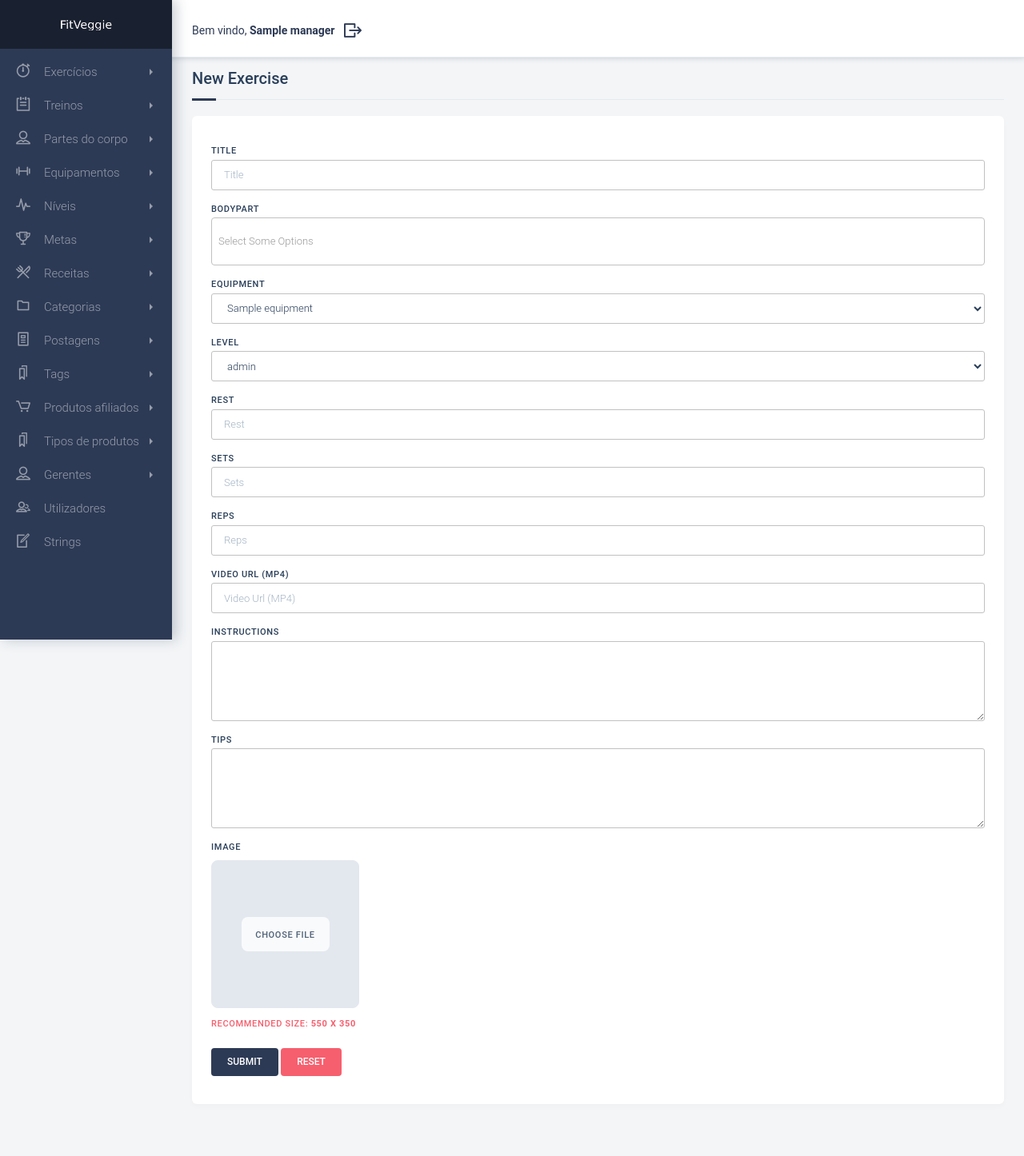
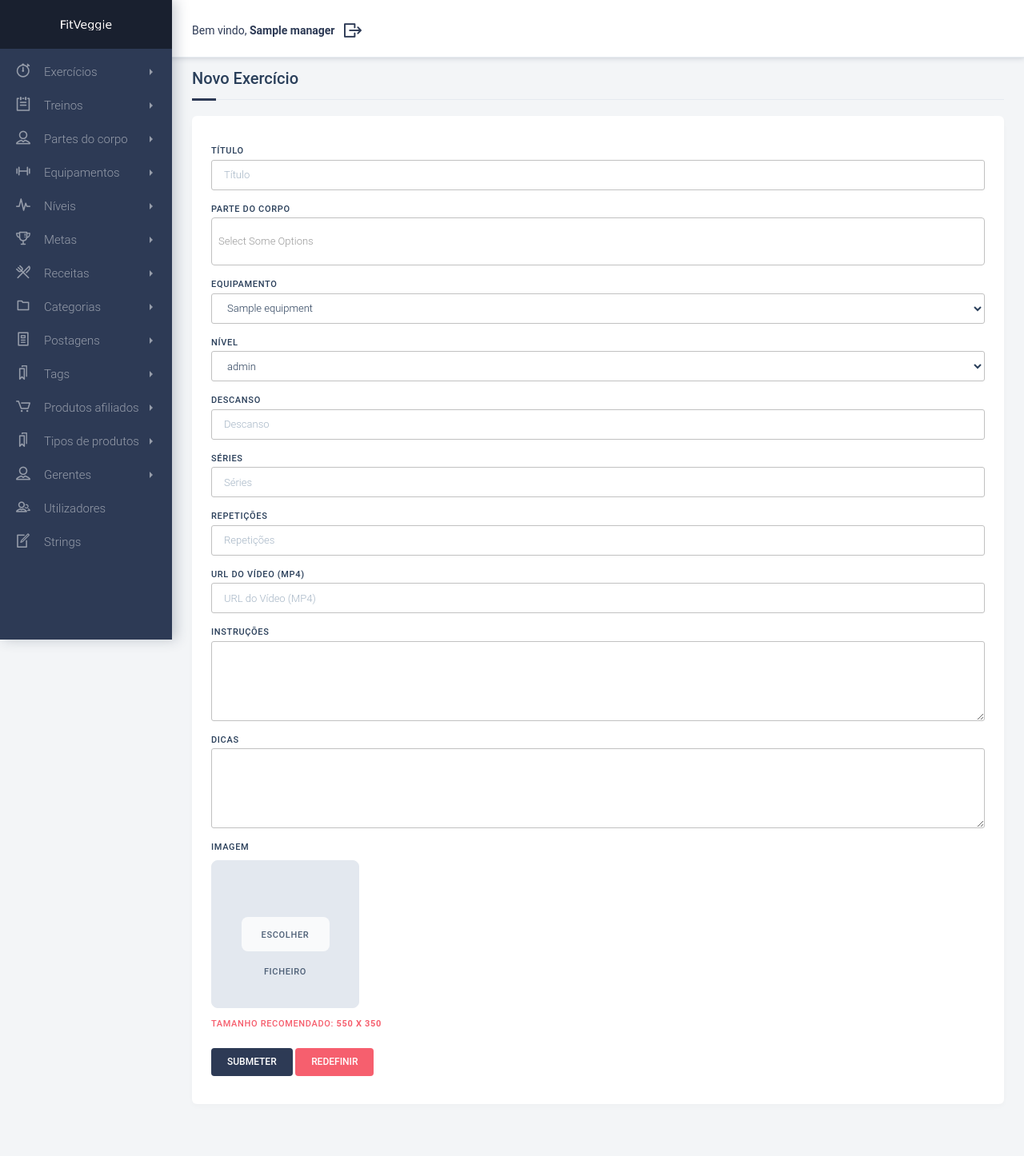
Before and after one commit to pedroviegas/FitVeggie, a PHP site: page /backend/controller/new_exercise.php in a window 1280 px wide. Shown: the whole page at 80% size. Run offline with PHP 8.4, Linux system fonts and the light colour scheme; the visitor is signed in with stand-in values (Sample User, id 1); tables that the repository leaves empty or names only in its code hold one stand-in row (values such as "Sample post"); some libraries are stand-ins or nearby versions.

Commit message:
exercicios

```diff
--- a/backend/views/new.exercise.view.php
+++ b/backend/views/new.exercise.view.php
@@ -1,19 +1,17 @@
 <?php require'sidebar.php'; ?>
 
-<!--Page Container-->
+<!--Conteúdo da Página-->
 <section class="page-container">
     <div class="page-content-wrapper">
 
-
-
-        <!--Main Content-->
+        <!--Conteúdo Principal-->
 
  <div class="content sm-gutter">
             <div class="container-fluid padding-25 sm-padding-10">
                 <div class="row">
                     <div class="col-12">
                         <div class="block-heading d-flex align-items-center title-pages">
-                    <h5 class="text-truncate">New Exercise</h5>
+                            <h5 class="text-truncate">Novo Exercício</h5>
                         </div>
                     </div>
 
@@ -27,63 +25,61 @@
     <div class="form-group col-md-12">
         <div class="block col-md-12" style="padding-bottom: 35px">
 
- <label class="control-label">Title</label>
-   <input type="text" value="" maxlength="80" placeholder="Title" name="exercise_title" class="form-control" required="">
+        <label class="control-label">Título</label>
+        <input type="text" value="" maxlength="80" placeholder="Título" name="exercise_title" class="form-control" required="">
 
-   <label class="control-label">Bodypart</label>
+        <label class="control-label">Parte do Corpo</label>
         <select multiple="multiple" class="my-select form-control" name="bodypart_id[]" required="">
             <?php foreach($bodyparts_lists as $bodyparts_list): ?>
             <option data-img-src="<?php echo SITE_URL ?>/images/<?php echo $bodyparts_list['bodypart_image']; ?>" value="<?php echo $bodyparts_list['bodypart_id']; ?>"><?php echo $bodyparts_list['bodypart_title']; ?></option>
             <?php endforeach; ?>
         </select>
 
-   <label class="control-label">Equipment</label>
+        <label class="control-label">Equipamento</label>
         <select class="form-control" name="exercise_equipment" required="">
             <?php foreach($equipments_lists as $equipments_list): ?>
             <option value="<?php echo $equipments_list['equipment_id']; ?>"><?php echo $equipments_list['equipment_title']; ?></option>
             <?php endforeach; ?>
         </select>
 
-   <label class="control-label">Level</label>
+        <label class="control-label">Nível</label>
         <select class="form-control" name="exercise_level" required="">
             <?php foreach($levels_lists as $levels_list): ?>
             <option value="<?php echo $levels_list['level_id']; ?>"><?php echo $levels_list['level_title']; ?></option>
             <?php endforeach; ?>
         </select>
 
-   <label class="control-label">Rest</label>
-   <input type="text" value="" placeholder="Rest" name="exercise_rest" class="form-control" required="">
+        <label class="control-label">Descanso</label>
+        <input type="text" value="" placeholder="Descanso" name="exercise_rest" class="form-control" required="">
 
-   <label class="control-label">Sets</label>
-   <input type="text" value="" placeholder="Sets" name="exercise_sets" class="form-control" required="">
+        <label class="control-label">Séries</label>
+        <input type="text" value="" placeholder="Séries" name="exercise_sets" class="form-control" required="">
 
-   <label class="control-label">Reps</label>
-   <input type="text" value="" placeholder="Reps" name="exercise_reps" class="form-control" required="">
+        <label class="control-label">Repetições</label>
+        <input type="text" value="" placeholder="Repetições" name="exercise_reps" class="form-control" required="">
 
-   <label class="control-label">Video Url (MP4)</label>
-   <input type="text" value="" placeholder="Video Url (MP4)" name="exercise_video" class="form-control" required="">
+        <label class="control-label">URL do Vídeo (MP4)</label>
+        <input type="text" value="" placeholder="URL do Vídeo (MP4)" name="exercise_video" class="form-control" required="">
 
-   <label class="control-label">Instructions</label>
+        <label class="control-label">Instruções</label>
         <textarea value="" name="exercise_instructions" class="advancedtinymce form-control" id="instructions" required=""></textarea>
 
-   <label class="control-label">Tips</label>
+        <label class="control-label">Dicas</label>
         <textarea value="" name="exercise_tips" class="advancedtinymce form-control" id="tips" required=""></textarea>
 
-
-   <label class="control-label">Image</label>
-
+        <label class="control-label">Imagem</label>
         <div class="new-image" id="image-preview">
-  <label for="image-upload" id="image-label">Choose File</label>
+            <label for="image-upload" id="image-label">Escolher Ficheiro</label>
             <input type="file" name="exercise_image" id="image-upload" required="" />
         </div>
 
-<span class="text-danger recomendedsize">Recommended size: <b>550 x 350</b> </span>
+        <span class="text-danger recomendedsize">Tamanho recomendado: <b>550 x 350</b> </span>
         <br/>
         <br/>
 
         <div class="action-button">
-   <input type="submit" name="save" value="Submit" class="btn btn-embossed btn-primary">
-   <input type="reset" name="reset" value="Reset" class="btn btn-embossed btn-danger">
+            <input type="submit" name="save" value="Submeter" class="btn btn-embossed btn-primary">
+            <input type="reset" name="reset" value="Redefinir" class="btn btn-embossed btn-danger">
         </div>
 
         </div>
```
Also changed, not shown: 1 other file. Lines whose indentation alone changed are shown as unchanged.
